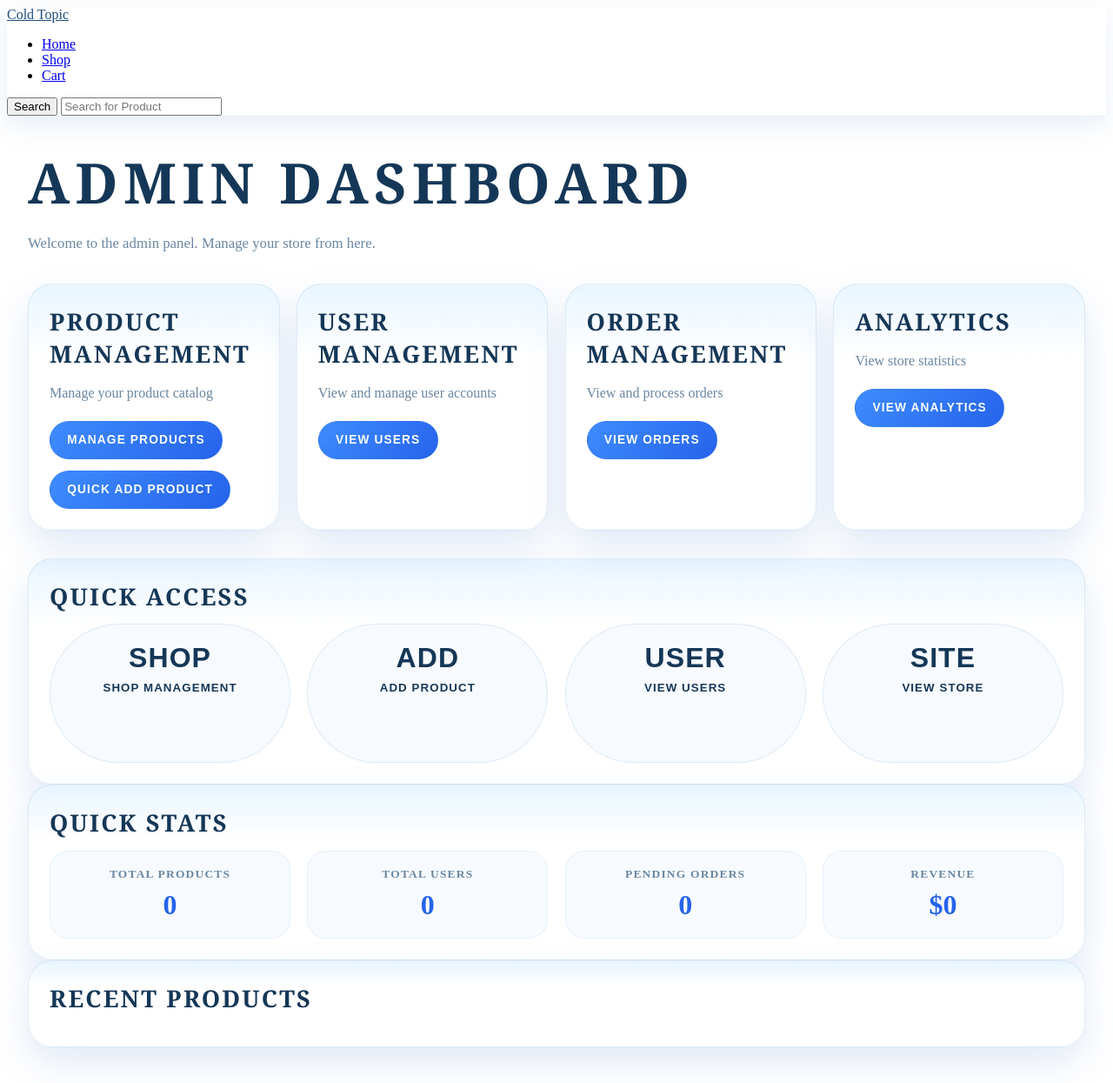
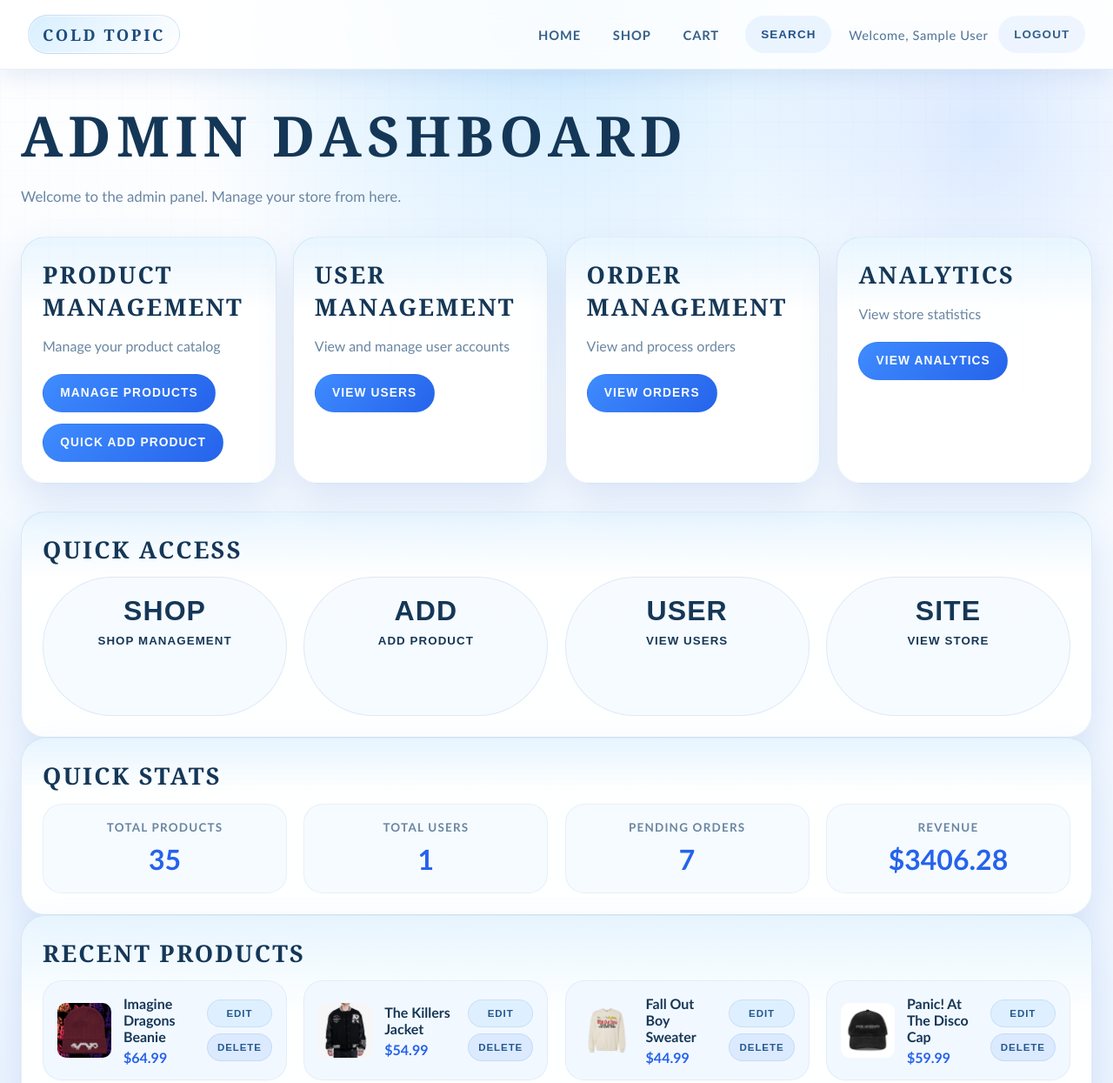
Before and after one commit to AXX3D/Cold-Topic, a plain HTML site: page pages/admin/index.html in a window 1280 px wide. Shown: the top 1245 px of the page at 87% size. Drawn offline with Linux system fonts and the light colour scheme; files that its build step writes are made by us from their sources; sample sign-in values are in the browser's storage.

Commit message:
Add files via upload

```diff
--- a/pages/admin/assets/js/admin.js
+++ b/pages/admin/assets/js/admin.js
@@ -4,7 +4,7 @@
 function checkAdminAccess() {
   if (!isCurrentUserAdmin()) {
     alert('Access denied. Admin privileges required.');
-    window.location.href = '../index.html';
+    window.location.href = '../../index.html';
     return false;
   }
   return true;
--- a/pages/admin/index.html
+++ b/pages/admin/index.html
@@ -4,7 +4,7 @@
   <meta charset="UTF-8">
   <meta name="viewport" content="width=device-width, initial-scale=1.0">
   <title>Admin Dashboard - Cold Topic</title>
-  <link rel="stylesheet" href="../assets/css/style.css">
+  <link rel="stylesheet" href="../../assets/css/style.css">
   <link rel="stylesheet" href="./assets/css/admin.css">
 </head>
 <body>
@@ -84,7 +84,7 @@
             <span class="quick-icon">USER</span>
             <span>View Users</span>
           </button>
-          <button class="quick-btn" onclick="window.location.href='../../../index.html'">
+          <button class="quick-btn" onclick="window.location.href='../../index.html'">
             <span class="quick-icon">SITE</span>
             <span>View Store</span>
           </button>
@@ -154,8 +154,8 @@
     </div>
   </div>
 
-  <script src="../assets/js/script.js"></script>
-  <script src="../assets/js/auth.js"></script>
+  <script src="../../assets/js/script.js"></script>
+  <script src="../../assets/js/auth.js"></script>
   <script src="assets/js/admin.js"></script>
 </body>
 </html>
```
